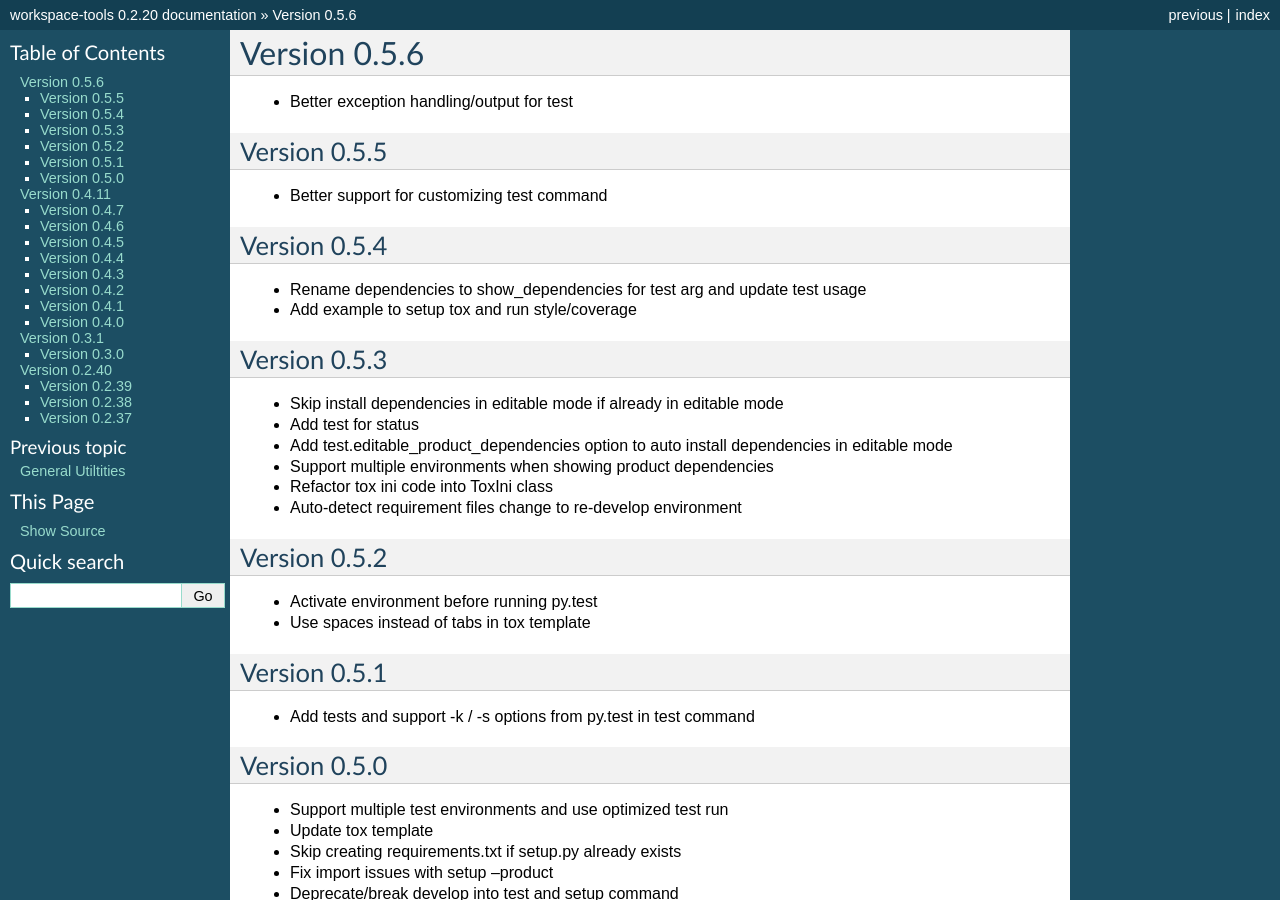
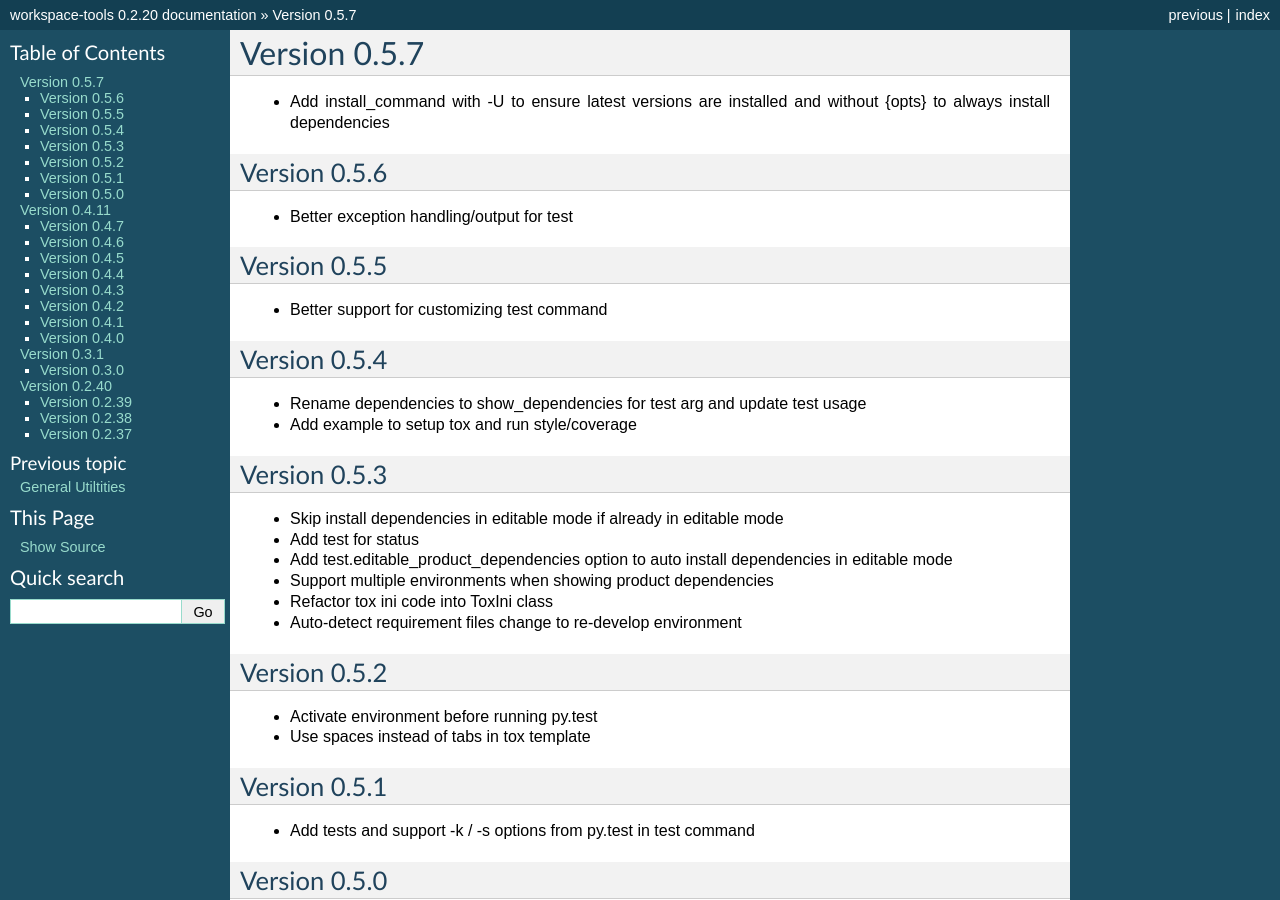
Before and after one commit to maxzheng/workspace-tools, a Sphinx documentation site: the page built from docs/CHANGELOG.rst, in a window 1280 px wide and 900 px high. Built offline with Sphinx 7.4.7, drawn with Linux system fonts in a browser that asks for light colours; some of the changed text lies outside the part shown.

Commit message:
Publish version 0.5.7

```diff
--- a/docs/CHANGELOG.rst
+++ b/docs/CHANGELOG.rst
@@ -1,5 +1,11 @@
+Version 0.5.7
+================================================================================
+
+* Add install_command with -U to ensure latest versions are installed and without {opts} to always install dependencies
+
+
 Version 0.5.6
-================================================================================
+--------------------------------------------------------------------------------
 
 * Better exception handling/output for test
 
--- a/setup.py
+++ b/setup.py
@@ -10,7 +10,7 @@ def find_files(path):
 
 setuptools.setup(
   name='workspace-tools',
-  version='0.5.6',
+  version='0.5.7',
 
   author='Max Zheng',
   author_email='maxzheng.os @t gmail.com',
```
